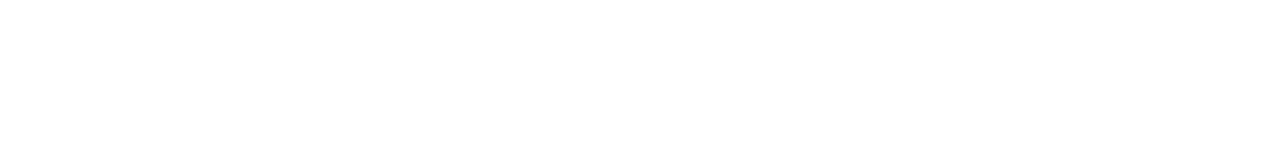
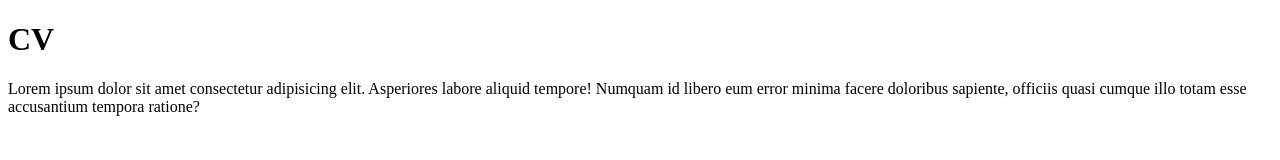
Before and after one commit to alina-balysh/rsschool-cv, a plain HTML site: page index.html in a window 1280 px wide. Drawn offline with Linux system fonts and the light colour scheme.

Commit message:
feat: add about

```diff
--- a/index.html
+++ b/index.html
@@ -7,6 +7,7 @@
     <title>Document</title>
 </head>
 <body>
-
+<h1>CV</h1>
+<p>Lorem ipsum dolor sit amet consectetur adipisicing elit. Asperiores labore aliquid tempore! Numquam id libero eum error minima facere doloribus sapiente, officiis quasi cumque illo totam esse accusantium tempora ratione?</p>
 </body>
 </html>
```
Also changed, not shown: 1 other file.
